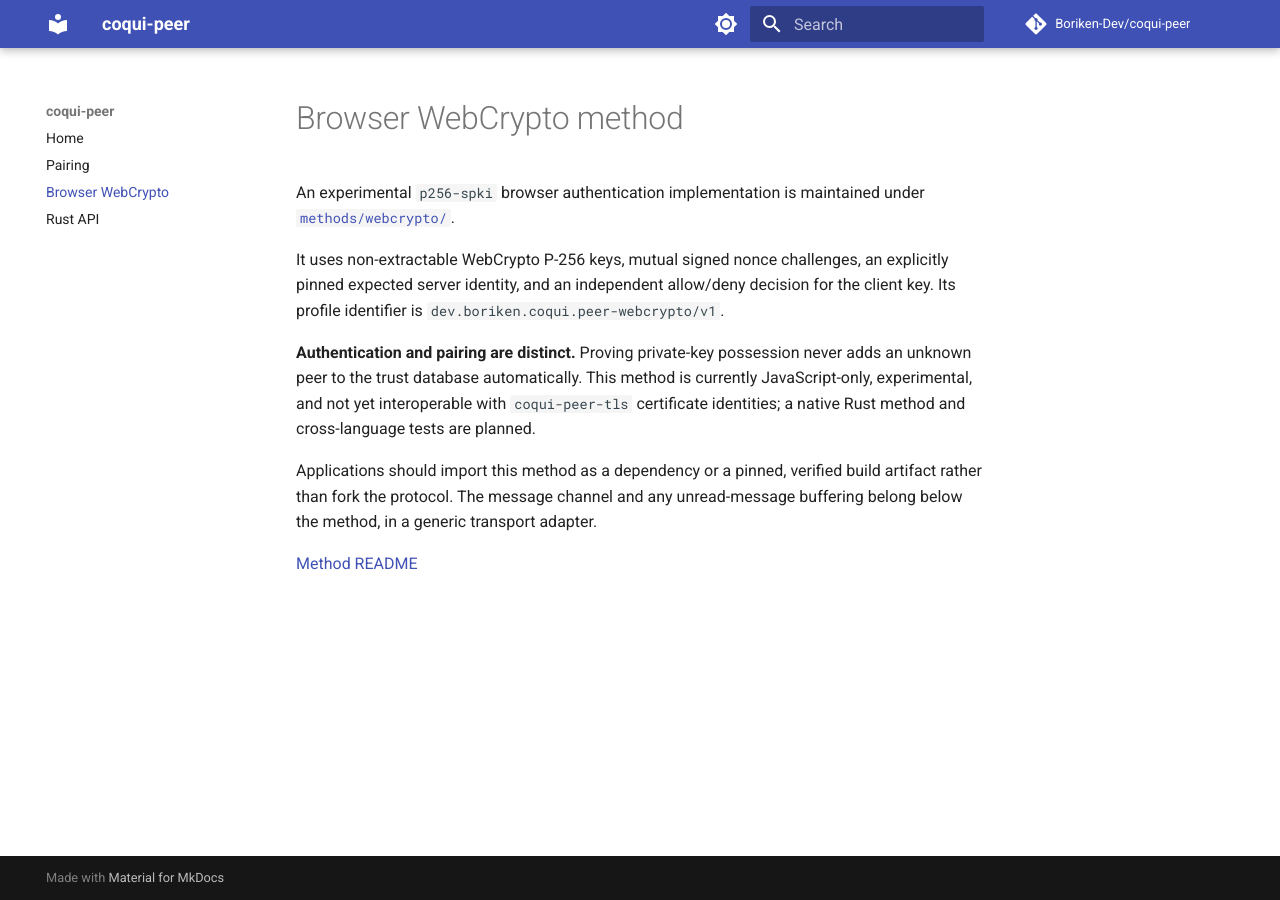
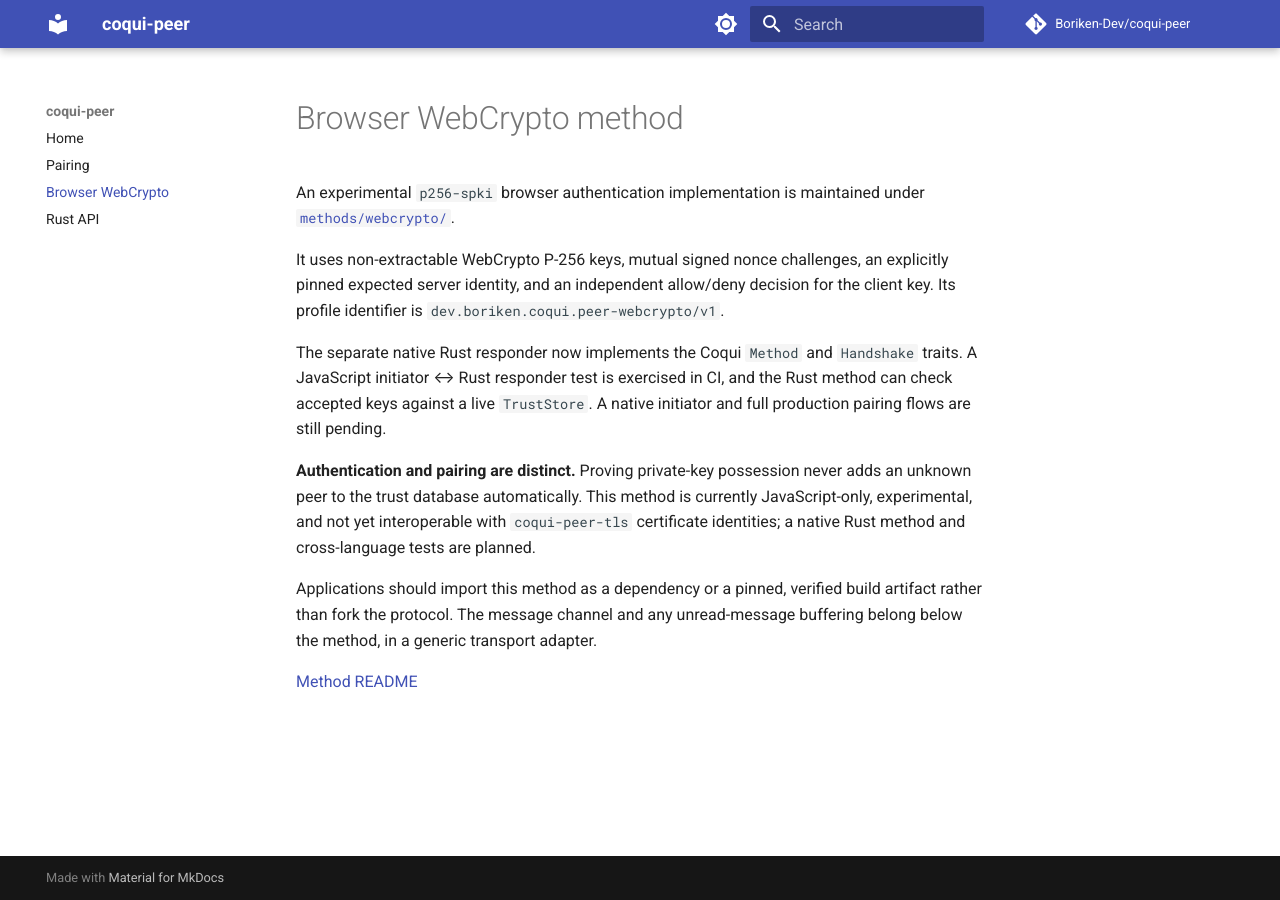
Before and after one commit to Boriken-Dev/coqui-peer, an MkDocs documentation site: the page built from docs/webcrypto.md, in a window 1280 px wide. Built offline with MkDocs 1.6.1 and Material for MkDocs 9.7.7, drawn with Linux system fonts in a browser that asks for light colours; comment, search, counter and statistics services are not loaded.

Commit message:
docs: document native P-256 responder and live TrustStore authorization

```diff
--- a/docs/webcrypto.md
+++ b/docs/webcrypto.md
@@ -4,6 +4,8 @@ An experimental `p256-spki` browser authentication implementation is maintained
 
 It uses non-extractable WebCrypto P-256 keys, mutual signed nonce challenges, an explicitly pinned expected server identity, and an independent allow/deny decision for the client key. Its profile identifier is `dev.boriken.coqui.peer-webcrypto/v1`.
 
+The separate native Rust responder now implements the Coqui `Method` and `Handshake` traits. A JavaScript initiator ↔ Rust responder test is exercised in CI, and the Rust method can check accepted keys against a live `TrustStore`. A native initiator and full production pairing flows are still pending.
+
 **Authentication and pairing are distinct.** Proving private-key possession never adds an unknown peer to the trust database automatically. This method is currently JavaScript-only, experimental, and not yet interoperable with `coqui-peer-tls` certificate identities; a native Rust method and cross-language tests are planned.
 
 Applications should import this method as a dependency or a pinned, verified build artifact rather than fork the protocol. The message channel and any unread-message buffering belong below the method, in a generic transport adapter.
```
Also changed, not shown: methods/webcrypto/PROTOCOL.md (+1 -1 lines), methods/webcrypto/README.md (+4 -0 lines).
